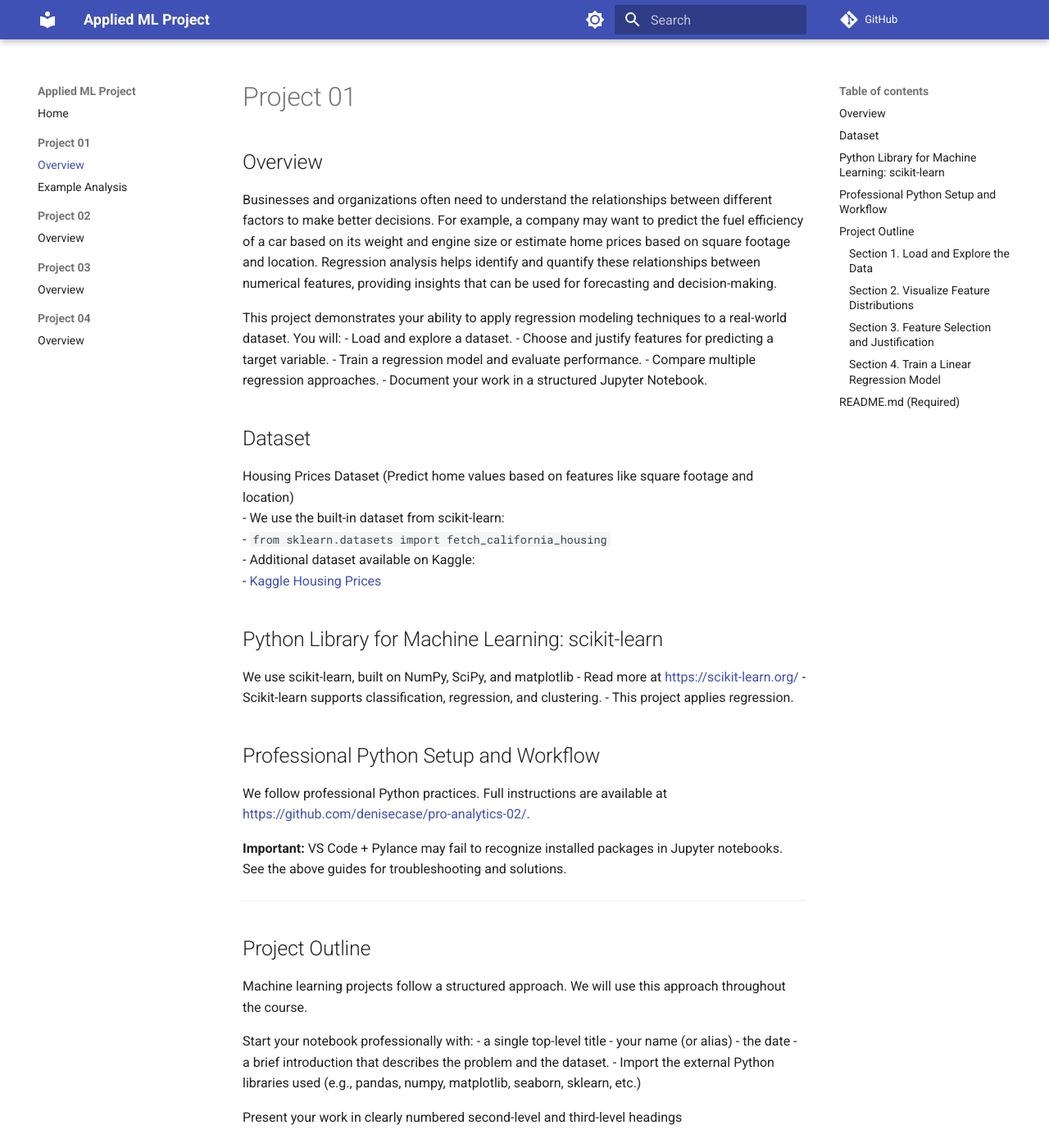
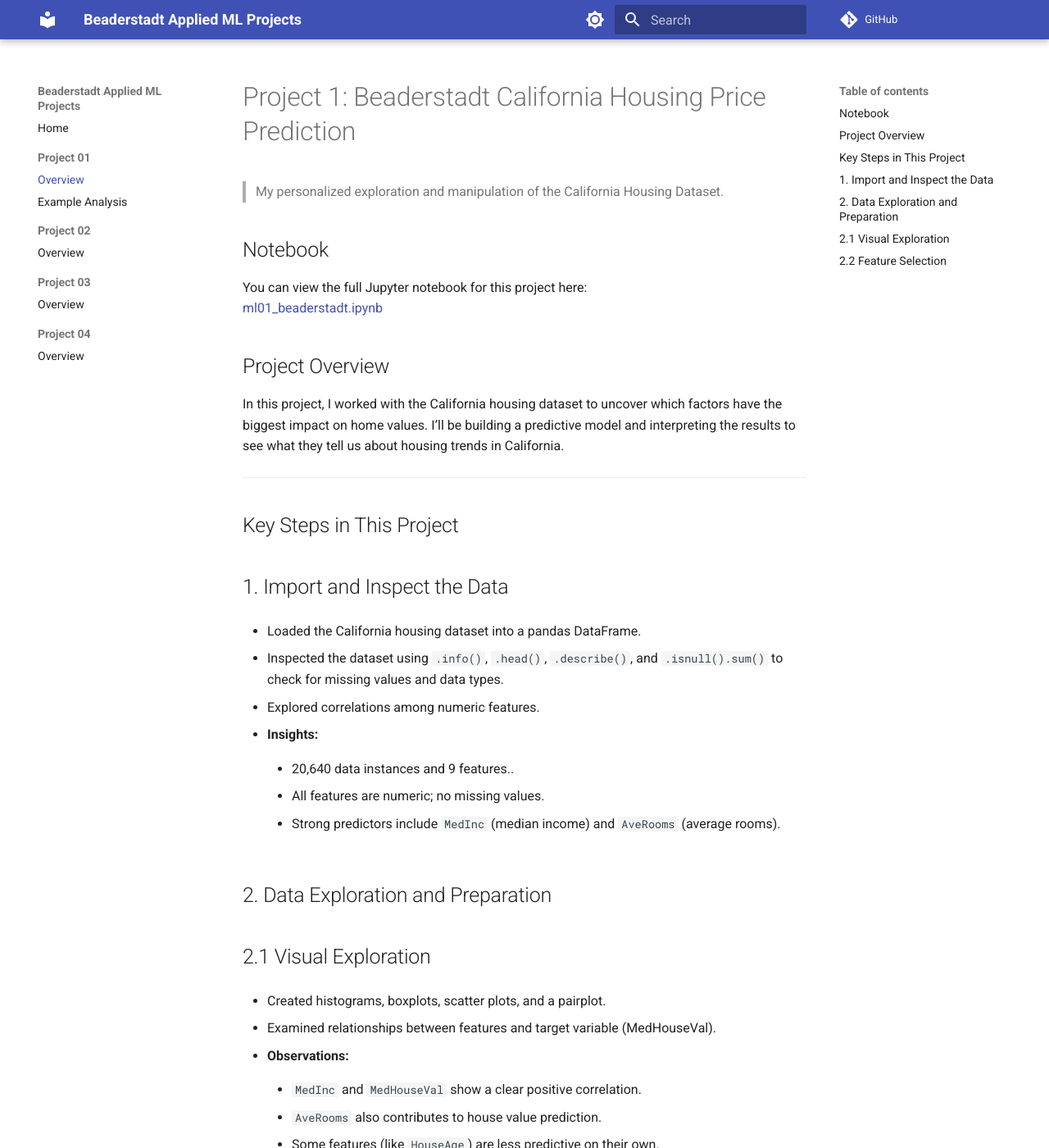
Before and after one commit to abeaderstadt/applied-ml-beaderstadt, an MkDocs documentation site: the page built from docs/project01/README.md, in a window 1280 px wide and 1400 px high. Shown: the whole window at 82% size. Built offline with MkDocs 1.6.1 and Material for MkDocs 9.7.7, drawn with Linux system fonts in a browser that asks for light colours; comment, search, counter and statistics services are not loaded; some of the changed text lies outside the part shown.

````diff
--- a/docs/project01/README.md
+++ b/docs/project01/README.md
@@ -1,89 +1,124 @@
-# Project 01
+# Project 1: Beaderstadt California Housing Price Prediction
+> My personalized exploration and manipulation of the California Housing Dataset.
 
-## Overview
-Businesses and organizations often need to understand the relationships between different factors to make better decisions.
-For example, a company may want to predict the fuel efficiency of a car based on its weight and engine size or estimate home prices based on square footage and location.
-Regression analysis helps identify and quantify these relationships between numerical features, providing insights that can be used for forecasting and decision-making.
+## Notebook
 
-This project demonstrates your ability to apply regression modeling techniques to a real-world dataset. You will:
-- Load and explore a dataset.
-- Choose and justify features for predicting a target variable.
-- Train a regression model and evaluate performance.
-- Compare multiple regression approaches.
-- Document your work in a structured Jupyter Notebook.
-
-## Dataset
-Housing Prices Dataset (Predict home values based on features like square footage and location)
-- We use the built-in dataset from scikit-learn:
-   - `from sklearn.datasets import fetch_california_housing`
-- Additional dataset available on Kaggle:
-   - [Kaggle Housing Prices](https://www.kaggle.com/c/house-prices-advanced-regression-techniques)
-
-## Python Library for Machine Learning: scikit-learn
-We use scikit-learn, built on NumPy, SciPy, and matplotlib
-   - Read more at <https://scikit-learn.org/>
-   - Scikit-learn supports classification, regression, and clustering.
-   - This project applies regression.
+You can view the full Jupyter notebook for this project here:
+[ml01_beaderstadt.ipynb](https://github.com/abeaderstadt/applied-ml-beaderstadt/blob/main/notebooks/project01/ml01.ipynb)
 
 
-## Professional Python Setup and Workflow
-We follow professional Python practices.
-Full instructions are available at <https://github.com/denisecase/pro-analytics-02/>.
-
-
-**Important:** VS Code + Pylance may fail to recognize installed packages in Jupyter notebooks.
-See the above guides for troubleshooting and solutions.
+## Project Overview
+In this project, I worked with the California housing dataset to uncover which factors have the biggest impact on home values. I’ll be building a predictive model and interpreting the results to see what they tell us about housing trends in California.
 
 ---
 
-## Project Outline
-Machine learning projects follow a structured approach.
-We will use this approach throughout the course.
+## Key Steps in This Project
 
-Start your notebook professionally with:
-- a single top-level title
-- your name (or alias)
-- the date
-- a brief introduction that describes the problem and the dataset.
-- Import the external Python libraries used (e.g., pandas, numpy, matplotlib, seaborn, sklearn, etc.)
+## 1. Import and Inspect the Data
+- Loaded the California housing dataset into a pandas DataFrame.
 
-Present your work in clearly numbered second-level and third-level headings
+- Inspected the dataset using `.info()`, `.head()`, `.describe()`, and `.isnull().sum()` to check for missing values and data types.
 
-### Section 1. Load and Explore the Data
-- 1.1 Load the dataset and display the first 10 rows.
-- 1.2 Check for missing values and display summary statistics.
+- Explored correlations among numeric features.
 
-Analysis: What do you notice about the dataset? Are there any data issues?
+  - **Insights:**
+    - 20,640 data instances and 9 features..
 
-### Section 2. Visualize Feature Distributions
-- 2.1 Create histograms, boxplots, and scatterplots.
-- 2.2 Identify patterns or anomalies in feature distributions.
+    - All features are numeric; no missing values.
 
-Analysis: What patterns or anomalies do you see? Do any features stand out?
+    - Strong predictors include `MedInc` (median income) and `AveRooms` (average rooms).
 
-### Section 3. Feature Selection and Justification
-- 3.1 Choose two input features for predicting the target.
-- 3.2 Justify your selection with reasoning.
+## 2. Data Exploration and Preparation
 
-Analysis: Why did you choose these features? How might they impact predictions?
+## 2.1 Visual Exploration
+- Created histograms, boxplots, scatter plots, and a pairplot.
 
-### Section 4. Train a Linear Regression Model
-- 4.1 Define X (features) and y (target).
-- 4.2 Train a Linear Regression model using Scikit-Learn.
-- 4.3 Report R^2, MAE, RMSE.
+- Examined relationships between features and target variable (MedHouseVal).
 
-Analysis: How well did the model perform? Any surprises in the results?
+  - **Observations:**
 
-See [EXAMPLE_ANALYSIS](./EXAMPLE_ANALYSIS.md) for more.
+    - `MedInc` and `MedHouseVal` show a clear positive correlation.
+
+    - `AveRooms` also contributes to house value prediction.
+
+    - Some features (like `HouseAge`) are less predictive on their own.
+
+    - Outliers exist in `AveRooms`, `AveBedrms`, and `Population`.
+
+## 2.2 Feature Selection
+
+- Selected input features: `MedInc` and `AveRooms`.
+
+- Target variable: `MedHouseVal`.
+
+  - **Reasoning:**
+
+    - `MedInc` is the strongest driver of house prices.
+
+    - `AveRooms` contributes additional context to household size and property value.
+
+
+# 3. Data Splitting
+
+- Split data into training and test sets (80% train / 20% test) using train_test_split.
+```
+X_train, X_test, y_train, y_test = train_test_split(df_X, df_y, test_size=0.2, random_state=42)
+```
+- Ensures reproducibility and fair evaluation of model performance.
+
+# 4. Model Training and Evaluation
+## 4.1 Train Linear Regression Model
+- Trained a LinearRegression model using the training data.
+```
+model = LinearRegression()
+model.fit(X_train, y_train)
+y_pred = model.predict(X_test)
+```
+## 4.2 Model Performance Metrics
+
+- R²: 0.46 - The model explains about 46% of the variation in house prices.
+
+- MAE: 0.62 - Average prediction error of $62,000.
+
+- RMSE: 0.84 - Typical prediction error of $84,000.
+
+## 4.3 Actual vs Predicted Values
+
+- Scatter plot shows predicted values mostly track actual values, with some spread for higher-priced homes.
+
+# 5. Key Takeaways
+- Median income (`MedInc`) is the most influential predictor.
+
+- Average number of rooms (`AveRooms`) adds context but is less critical.
+
+- Outliers in features can affect prediction accuracy.
+
+- Adding more features (`house age`, `population`, `location`) could improve model performance.
+
+- Linear regression provides a reasonable baseline but may be enhanced with more complex models.
 
 ---
+# How to Run
 
-## README.md (Required)
+## 1. Open the Project Notebook
+Navigate to the notebooks/project01 folder and open the Jupyter notebook:
 
-Include a professional README.md. Include:
-- a personalized title
-- an introduction to your project
-- a clickable link to your notebook file.
-- Instructions on how to set up your virtual environment and run your notebook locally.
+ml02.ipynb
 
-If starting with an assignment README, remove the parts you do not need to present your project.
+## 2. Select the Correct Kernel
+Before running any cells, make sure the notebook is using the correct Python environment (kernel) where all required libraries are installed.
+- In VS Code, check the top right of the notebook for the selected kernel.
+- Switch to your project’s virtual environment if needed.
+
+## 3. Clear Kernel / Outputs (Optional but Helpful)
+If the notebook has previously been run, you can clear all outputs to start fresh:
+- In VS Code or Jupyter, use Kernel -> Restart & Clear Outputs.
+- This ensures that no stale variables or plots interfere with your current run.
+
+## 4. Run the Notebook
+In VS Code, ensure your Python environment is active.
+Run each cell sequentially to execute the analysis, visualizations, and feature engineering.
+
+## 5.View Results
+Plots and tables will display inline in the notebook.
+Check the final outputs for insights on survival patterns and feature preparation.
--- a/mkdocs.yml
+++ b/mkdocs.yml
@@ -1,7 +1,7 @@
 # mkdocs.yml
 # Configuration file for MkDocs (Automated project documentation generator)
 
-site_name: Applied ML Project
+site_name: Beaderstadt Applied ML Projects
 site_url: https://abeaderstadt.github.io/beaderstadt-ml-template/
 repo_url: https://github.com/abeaderstadt/applied-ml-beaderstadt
 site_description: Predicting California housing prices using linear regression and data exploration
````
